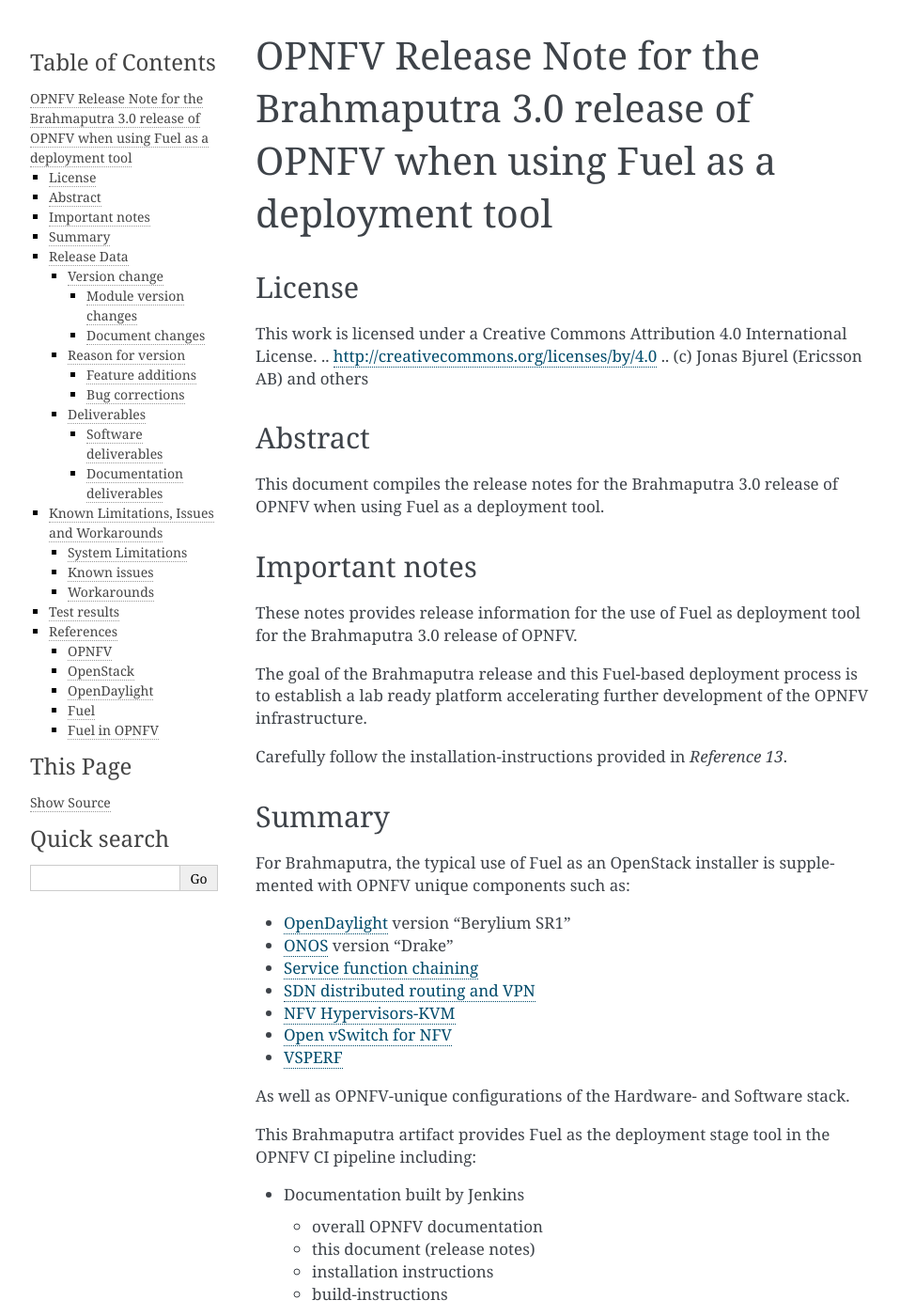
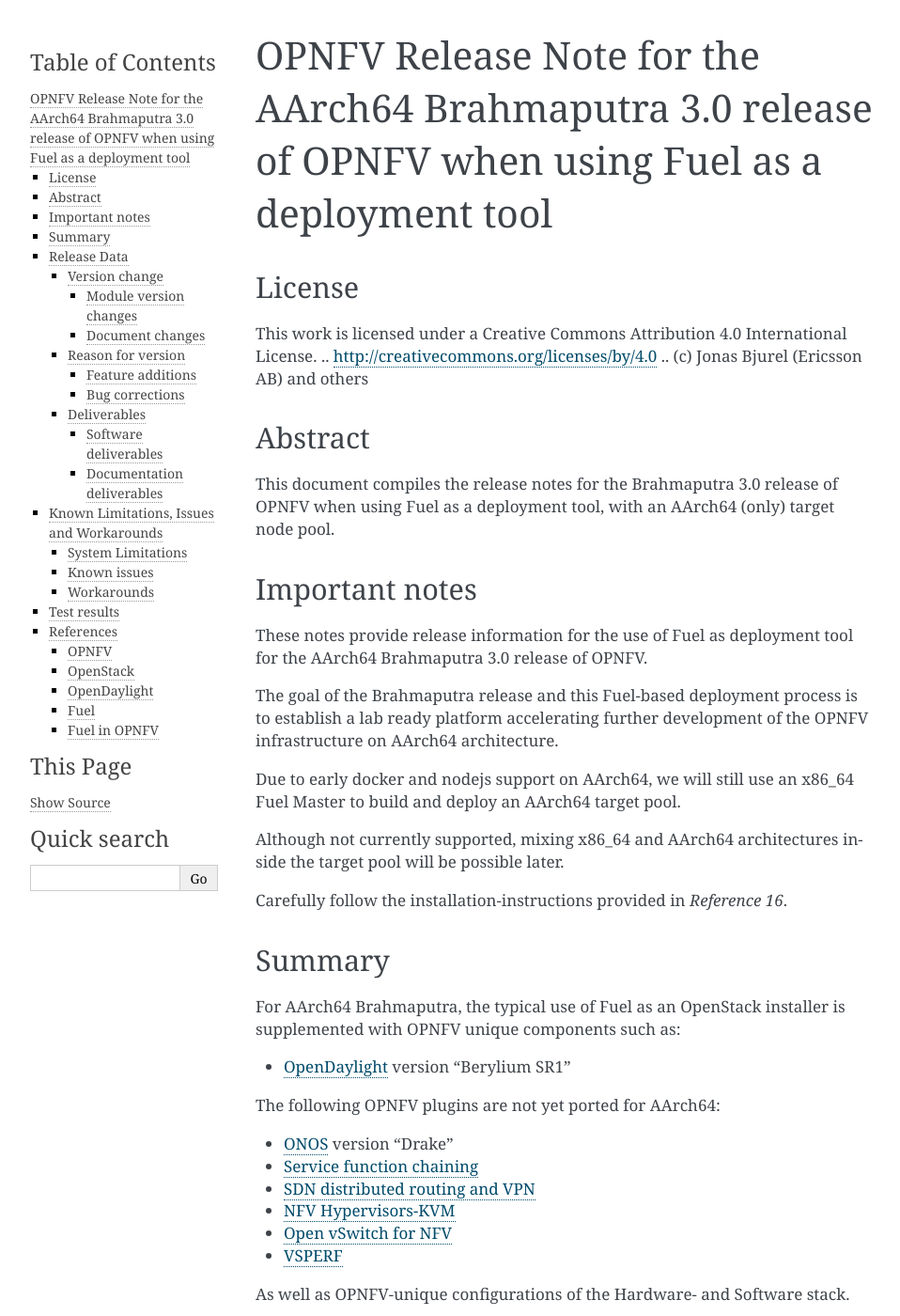
Before and after one commit to opnfv/armband, a Sphinx documentation site: the page built from docs/release-notes.rst, in a window 1280 px wide and 1400 px high. Shown: the whole window at 94% size, without its empty margins (148-1106 px from the left). Built offline with Sphinx 7.4.7, drawn with Linux system fonts in a browser that asks for light colours; some of the changed text lies outside the part shown.

Commit message:
docs/release-notes.rst: Armband refresh.
=== DRAFT, comment, but do not merge yet ===

Second draft changes:
 - addressed Stan's comments from first draft
 - updated release date

Change-Id: I1db230a9fa62e671f4f302c8f7b202cc5c8f48ca
Signed-off-by: Alexandru Avadanii <Alexandru.Avadanii@enea.com>

```diff
--- a/docs/release-notes.rst
+++ b/docs/release-notes.rst
@@ -1,5 +1,5 @@
 ============================================================================================
-OPNFV Release Note for the Brahmaputra 3.0 release of OPNFV when using Fuel as a deployment tool
+OPNFV Release Note for the AArch64 Brahmaputra 3.0 release of OPNFV when using Fuel as a deployment tool
 ============================================================================================
 
 License
@@ -13,27 +13,36 @@
 ========
 
 This document compiles the release notes for the Brahmaputra 3.0 release of
-OPNFV when using Fuel as a deployment tool.
+OPNFV when using Fuel as a deployment tool, with an AArch64 (only) target
+node pool.
 
 Important notes
 ===============
 
-These notes provides release information for the use of Fuel as deployment
-tool for the Brahmaputra 3.0 release of OPNFV.
+These notes provide release information for the use of Fuel as deployment
+tool for the AArch64 Brahmaputra 3.0 release of OPNFV.
 
 The goal of the Brahmaputra release and this Fuel-based deployment process is
 to establish a lab ready platform accelerating further development
-of the OPNFV infrastructure.
+of the OPNFV infrastructure on AArch64 architecture.
 
-Carefully follow the installation-instructions provided in *Reference 13*.
+Due to early docker and nodejs support on AArch64, we will still use an
+x86_64 Fuel Master to build and deploy an AArch64 target pool.
+
+Although not currently supported, mixing x86_64 and AArch64 architectures
+inside the target pool will be possible later.
+
+Carefully follow the installation-instructions provided in *Reference 16*.
 
 Summary
 =======
 
-For Brahmaputra, the typical use of Fuel as an OpenStack installer is
+For AArch64 Brahmaputra, the typical use of Fuel as an OpenStack installer is
 supplemented with OPNFV unique components such as:
 
 - `OpenDaylight <http://www.opendaylight.org/software>`_ version "Berylium SR1"
+
+The following OPNFV plugins are not yet ported for AArch64:
 
 - `ONOS <http://onosproject.org/>`_ version "Drake"
 
@@ -62,7 +71,7 @@
 
   - build-instructions
 
-- The Brahmaputra Fuel installer image (.iso) built by Jenkins
+- The Brahmaputra Fuel installer image for AArch64 (.iso) built by Jenkins
 
 - Automated deployment of Brahmaputra with running on bare metal or a nested hypervisor environment (KVM)
 
@@ -81,17 +90,14 @@
 | **Release designation**              | Brahmaputra 3.0 follow-up release    |
 |                                      |                                      |
 +--------------------------------------+--------------------------------------+
-| **Release date**                     | April 28 2016                        |
+| **Release date**                     | May 6 2016                           |
 |                                      |                                      |
 +--------------------------------------+--------------------------------------+
 | **Purpose of the delivery**          | Brahmaputra alignment to Released    |
 |                                      | Fuel 8.0 baseline + Bug-fixes for    |
 |                                      | the following feaures/scenarios:     |
-|                                      | - NFV Hypervisors-KVM                |
-|                                      | - Open vSwitch for NFV               |
+|                                      | - Added AArch64 target support       |
 |                                      | - OpenDaylight SR1                   |
-|                                      | - SDN distributed routing and VPN    |
-|                                      | - Service function chaining          |
 |                                      |                                      |
 +--------------------------------------+--------------------------------------+
 
@@ -100,27 +106,28 @@
 
 Module version changes
 ~~~~~~~~~~~~~~~~~~~~~~
-This is a follow-up release to Brahmaputra 1.0. It is based on
+This is the first AArch64 release for Brahmaputra 3.0. It is based on
 following upstream versions:
 
 - Fuel 8.0 Base release
 
 - OpenStack Liberty release
 
+- OPNFV Fuel Brahmaputra 3.0 release
+
 - OpenDaylight Beryllium SR1 release
 
-- ONOS Drake release
 
 Document changes
 ~~~~~~~~~~~~~~~~
-This is a follow-up release to Brahmaputra 1.0. It
+This is based upon a follow-up release to Brahmaputra 1.0. It
 comes with the following documentation:
 
-- Installation instructions - *Reference 13* - **Changed**
+- Installation instructions - *Reference 16* - **Changed**
 
-- Build instructions - *Reference 14* - **Changed**
+- Build instructions - *Reference 17* - **Changed**
 
-- Release notes - *Reference 15* - **Changed** (This document)
+- Release notes - *Reference 18* - **Changed** (This document)
 
 Reason for version
 ------------------
@@ -147,16 +154,16 @@
 Software deliverables
 ~~~~~~~~~~~~~~~~~~~~~
 
-Fuel-based installer iso file found in *Reference 2*
+Fuel-based installer iso file for AArch64 targets found in *Reference 2*
 
 Documentation deliverables
 ~~~~~~~~~~~~~~~~~~~~~~~~~~
 
-- Installation instructions - *Reference 13*
+- Installation instructions - *Reference 16*
 
-- Build instructions - *Reference 14*
+- Build instructions - *Reference 17*
 
-- Release notes - *Reference 15* (This document)
+- Release notes - *Reference 18* (This document)
 
 Known Limitations, Issues and Workarounds
 =========================================
@@ -171,6 +178,10 @@
 - **Storage:** Ceph is the only supported storage configuration
 
 - **Max number of networks:** 65k
+
+- **Fuel master arch:** x86_64
+
+- **Target node arch:** aarch64
 
 
 Known issues
@@ -244,3 +255,9 @@
 14) `OPNFV Build instruction for the Brahmaputra release of OPNFV when using Fuel as a deployment tool <http://artifacts.opnfv.org/fuel/brahmaputra/docs/build-instruction.html>`_
 
 15) `OPNFV Release Note for the Brahmaputra release of OPNFV when using Fuel as a deployment tool <http://artifacts.opnfv.org/fuel/brahmaputra/docs/release-notes.html>`_
+
+16) `OPNFV Installation instruction for the AArch64 Brahmaputra release of OPNFV when using Fuel as a deployment tool <http://artifacts.opnfv.org/armband/brahmaputra/docs/installation-instruction.html>`_
+
+17) `OPNFV Build instruction for the AArch64 Brahmaputra release of OPNFV when using Fuel as a deployment tool <http://artifacts.opnfv.org/armband/brahmaputra/docs/build-instruction.html>`_
+
+18) `OPNFV Release Note for the AArch64 Brahmaputra release of OPNFV when using Fuel as a deployment tool <http://artifacts.opnfv.org/armband/brahmaputra/docs/release-notes.html>`_
```
